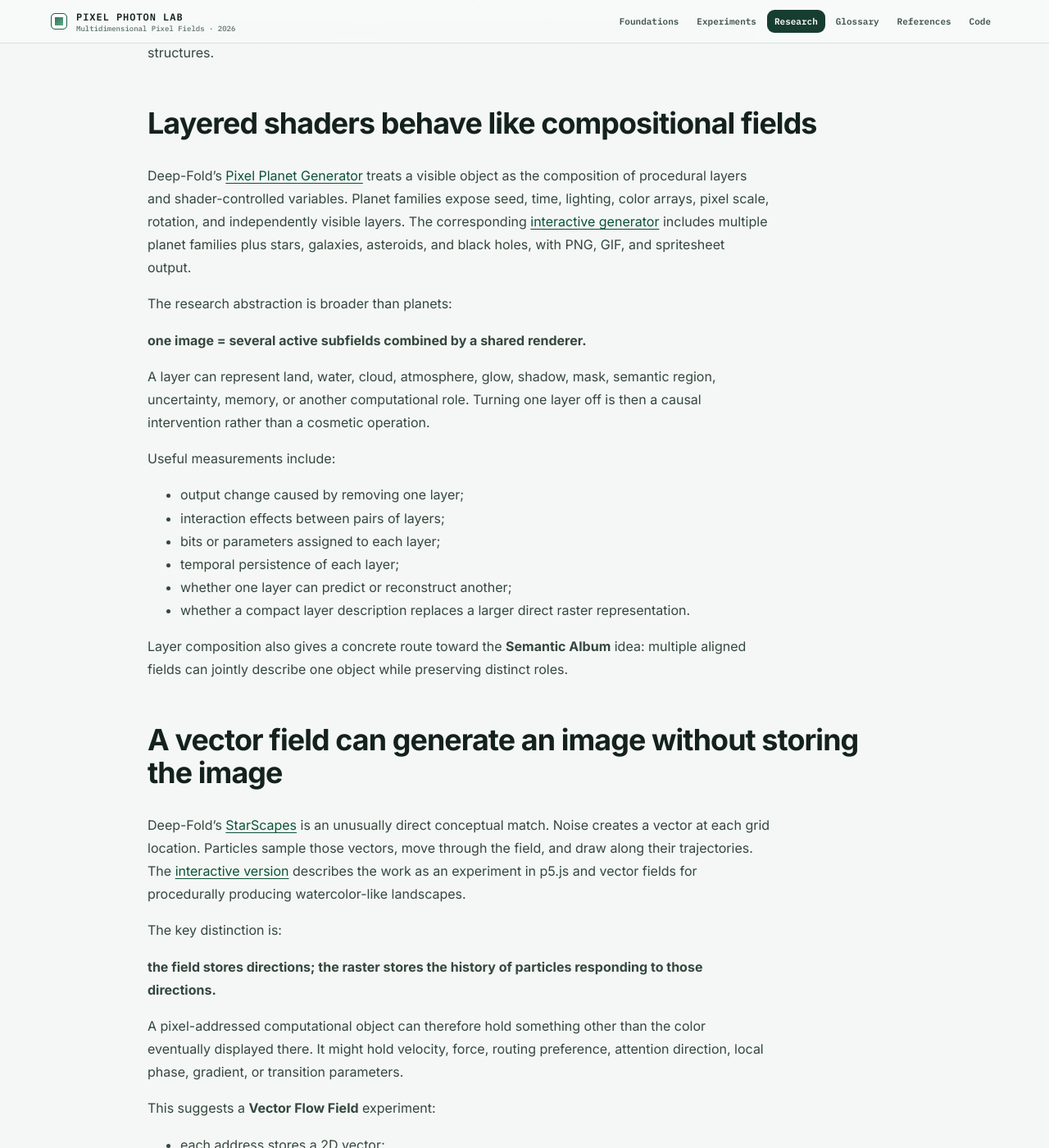
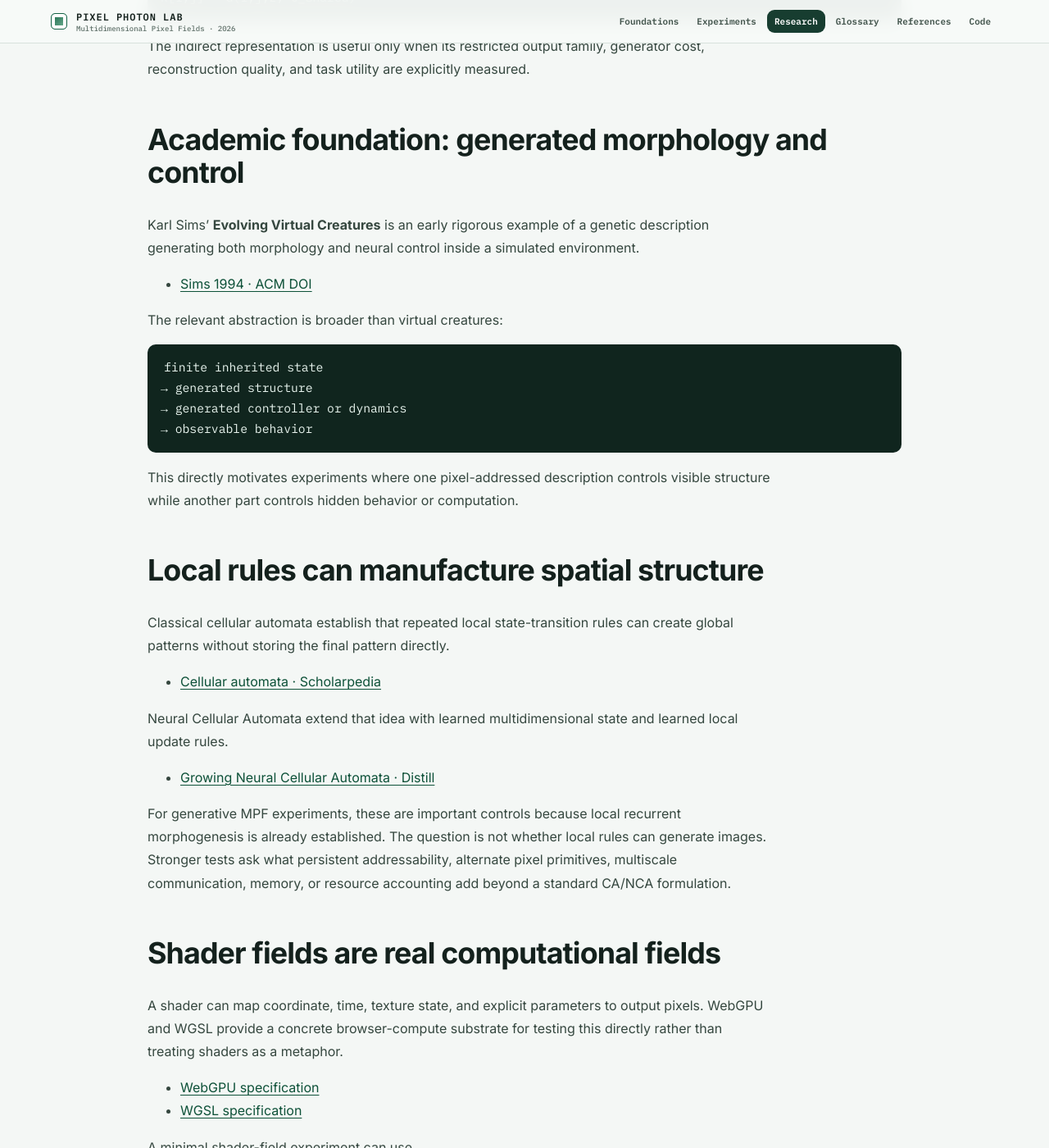
Before and after one commit to bitwikiorg/pixel-art-2026, a Jekyll site: the page built from research/12-generative-pixel-engineering.md, in a window 1280 px wide and 1400 px high, scrolled down 2003 px. Shown: the whole window at 82% size. Built offline with Jekyll 4.4.1, drawn with Linux system fonts in a browser that asks for light colours; some of the changed text lies outside the part shown.

Commit message:
Ground generative pixel engineering in academic and technical sources

````diff
--- a/research/12-generative-pixel-engineering.md
+++ b/research/12-generative-pixel-engineering.md
@@ -5,234 +5,274 @@ title: Generative Pixel Engineering
 
 # Generative pixel engineering
 
-A raster does not have to be stored pixel by pixel before it exists. A smaller program, seed, parameter set, field, or dynamical system can construct the visible pixels.
+A raster does not need to exist as independently stored RGB values before it can be displayed. A finite seed, parameter vector, program, local rule, vector field, shader, or learned generator can produce visible pixels from a smaller persistent description plus shared machinery.
 
-That changes the research question from only **“what does one pixel store?”** to also ask:
+Three objects must remain separate:
 
-- What process creates the pixel state?
-- Which variables control structure, color, motion, and layering?
-- Which state is persistent and which state is rendered output?
-- How much of the visible field is produced by a shared rule rather than instance-specific bits?
-- Can the generating state be inferred, edited, compressed, damaged, or learned?
+```text
+stored pixel
+address → directly stored finite state
 
-A useful progression is:
+generated pixel
+instance description + shared generator → pixel state
 
-<div class="parallel-schema">
-  <div class="schema-label">GENERATIVE PATH</div>
-  <div><strong>Description</strong>seed, parameters, palette, latent variables</div>
-  <div><strong>Field / rules</strong>symmetry, neighborhoods, vectors, shaders, layers</div>
-  <div><strong>Dynamics</strong>iteration, flow, time, interaction, compositing</div>
-  <div><strong>Pixels</strong>raster, animation, spritesheet, observable trace</div>
-</div>
+projected pixel
+richer hidden state → visible RGB or another observable channel
+```
 
-The visible image can therefore be an **output surface** of a richer computational process.
+The visible raster may therefore be the **result** of computation rather than the computational substrate itself.
 
-## Symmetry and local rules can manufacture structure
-
-Deep-Fold's [SpriteGenerator](https://github.com/Deep-Fold/SpriteGenerator) is a compact example. Its generator composes several distinct mechanisms:
-
-1. a seeded map generator creates a binary spatial structure;
-2. the map is mirrored across one axis, imposing bilateral symmetry;
-3. random walks add connected structure;
-4. a cellular-automaton pass changes cells according to local neighbor counts;
-5. procedural palettes and noise assign colors;
-6. flood-filled connected regions become drawable groups.
-
-The important idea is not the particular sprite style. **Structure is manufactured by constraints and local operators before color is rendered.**
-
-Bilateral symmetry is a prior. Neighbor-count rules are local morphology. Flood filling introduces region identity. Noise adds correlated variation. Palette selection maps continuous or procedural signals into a smaller visible vocabulary.
-
-That suggests controlled MPF experiments in which the same source budget is generated under different structural priors:
-
-- no symmetry versus bilateral symmetry;
-- independent random pixels versus local cellular updates;
-- fixed palette versus procedural palette;
-- independent coloring versus neighborhood-conditioned coloring;
-- one update step versus repeated morphology.
-
-Measurements can include connected components, symmetry error, edge density, entropy, motif reuse, perturbation sensitivity, and human- or model-rated recognizability. The latter is semantic evidence and must remain separate from exact information accounting.
-
-## Color can be an output of topology
-
-SpriteGenerator's color filling is especially relevant because color is not assigned independently at every coordinate. Local edge conditions, connected regions, spatial noise, and neighboring color differences influence the selected palette value.
-
-That creates a useful distinction:
-
-**stored color** — RGB or an index is directly present at the address;
-
-**generated color** — RGB or an index is produced from coordinate, neighborhood, region, noise, parameters, or time;
-
-**projected color** — visible RGB is only a view of a larger computational state.
-
-These cases may look identical on a screen while having very different computational and storage structures.
-
-## Layered shaders behave like compositional fields
-
-Deep-Fold's [Pixel Planet Generator](https://github.com/Deep-Fold/PixelPlanets) treats a visible object as the composition of procedural layers and shader-controlled variables. Planet families expose seed, time, lighting, color arrays, pixel scale, rotation, and independently visible layers. The corresponding [interactive generator](https://deep-fold.itch.io/pixel-planet-generator) includes multiple planet families plus stars, galaxies, asteroids, and black holes, with PNG, GIF, and spritesheet output.
-
-The research abstraction is broader than planets:
-
-**one image = several active subfields combined by a shared renderer.**
-
-A layer can represent land, water, cloud, atmosphere, glow, shadow, mask, semantic region, uncertainty, memory, or another computational role. Turning one layer off is then a causal intervention rather than a cosmetic operation.
-
-Useful measurements include:
-
-- output change caused by removing one layer;
-- interaction effects between pairs of layers;
-- bits or parameters assigned to each layer;
-- temporal persistence of each layer;
-- whether one layer can predict or reconstruct another;
-- whether a compact layer description replaces a larger direct raster representation.
-
-Layer composition also gives a concrete route toward the **Semantic Album** idea: multiple aligned fields can jointly describe one object while preserving distinct roles.
-
-## A vector field can generate an image without storing the image
-
-Deep-Fold's [StarScapes](https://github.com/Deep-Fold/Starscapes) is an unusually direct conceptual match. Noise creates a vector at each grid location. Particles sample those vectors, move through the field, and draw along their trajectories. The [interactive version](https://deep-fold.itch.io/starscapes) describes the work as an experiment in p5.js and vector fields for procedurally producing watercolor-like landscapes.
-
-The key distinction is:
-
-**the field stores directions; the raster stores the history of particles responding to those directions.**
-
-A pixel-addressed computational object can therefore hold something other than the color eventually displayed there. It might hold velocity, force, routing preference, attention direction, local phase, gradient, or transition parameters.
-
-This suggests a **Vector Flow Field** experiment:
-
-- each address stores a 2D vector;
-- agents begin from controlled source positions;
-- each update samples the local vector and moves the agent;
-- agents deposit color or state into a separate raster;
-- the generated trace is compared against the underlying control field.
-
-Questions become measurable: How many vector bits are needed to reproduce a trace? How much does one local vector intervention change downstream trajectories? Can the field be reconstructed from the trace? Does a multiscale field reproduce the same image with fewer stored values?
-
-## Particle systems separate computational state from observed pixels
-
-[Particle Soup](https://deep-fold.itch.io/particle-soup) consists of many particles interacting dynamically. The visible canvas is not the complete system state; it is a projection of particle positions and interactions at a moment in time.
-
-This is a useful model for MPF because an image can be treated as a **measurement surface** rather than the whole computation.
-
-A computational field might contain or index:
-
-- local particle density;
-- velocity distribution;
-- interaction potential;
-- occupancy;
-- agent identity;
-- collision history;
-- accumulated energy;
-- confidence or uncertainty about hidden agents.
-
-The visible pixel color can expose one projection while the underlying state remains richer and explicitly counted.
-
-## Pixel-space backgrounds expose topology and compositing
-
-Deep-Fold's [Pixel Space Background Generator](https://deep-fold.itch.io/space-background-generator) exposes colors, pixel size, and layers. Later additions include transparent layers and seamless tiling.
-
-Those controls correspond to research variables:
-
-- **pixel size** changes spatial resolution and effective scale;
-- **layers** introduce compositional state;
-- **transparency** introduces alpha and foreground/background dependence;
-- **tiling** changes boundary conditions from finite edges toward periodic topology;
-- **darkening and palette changes** alter rendering without necessarily changing structural geometry.
-
-A toroidal or periodically tiled field is not just a visual trick. Neighborhood relationships at the boundary are genuinely different from an ordinary bounded Cartesian grid.
-
-## The generator can be treated as a shared decoder
-
-Procedural generation creates an information-accounting trap if only the seed is counted.
-
-A 64-bit seed can produce a million-pixel image because the generator supplies a large amount of shared structure. The output is compactly described **only relative to that generator family**.
-
-The shared program therefore belongs in the resource ledger. Depending on the experiment, its cost can be:
-
-- counted in full for one object;
-- amortized across many generated objects;
-- treated as a fixed public decoder, analogous to a codec specification;
-- compared against another decoder with similar program or parameter cost.
-
-This makes procedural pixel art scientifically useful rather than merely decorative. It provides clear examples of **description length, restricted representable families, shared interpreters, causal parameters, and structured priors**.
-
-## Generative controls can become latent variables
-
-Procedural tools expose interpretable controls such as seed, palette, symmetry, layer visibility, light direction, scale, time, noise frequency, and flow strength.
-
-A learned generative model often has latent variables that are much harder to interpret.
-
-The procedural controls can therefore provide supervised ground truth for representation experiments:
-
-- render many fields from known controls;
-- train or test whether an encoder recovers those controls from pixels;
-- intervene on one control at a time;
-- measure which internal field regions change;
-- compare learned latent geometry with the known procedural parameter geometry.
-
-This creates a bridge from deterministic pixel engineering to learned representation without pretending that procedural rules are already neural reasoning.
-
-## Strong experimental extensions
-
-### Shader Field
-
-A small shared shader generates a color field from coordinate, time, seed, and a compact parameter vector. Direct-raster storage is compared with generator-description storage under a complete decoder-cost ledger.
-
-### Layer Intervention Field
-
-Several aligned procedural layers are composed into one output. Individual layers are muted, swapped, delayed, corrupted, or quantized. Output change and task change are measured separately.
-
-### Symmetry + Cellular Morphogenesis
-
-A seeded binary field is generated with controlled symmetry, then transformed by a fixed local cellular rule. Connectivity, robustness, motif structure, and description length are measured across rule families.
-
-### Vector Flow Field
-
-Each address stores a vector rather than a color. Particles or messages follow the field and leave an observable trace. Local vector interventions reveal causal downstream effects.
-
-### Palette Program
-
-A compact palette generator produces correlated colors from a few parameters. The study compares direct RGB palettes, indexed palettes, procedural palettes, and learned palettes with full side-information accounting.
-
-### Inverse Generator
-
-Given only the raster, an algorithm predicts the seed, layer state, palette, or continuous controls that generated it. Successful inversion tests whether the visible field preserves enough evidence about its hidden generating process.
-
-### Generative Damage and Regeneration
-
-Persistent generator state is retained while the raster is damaged. Re-rendering provides an exact procedural regeneration baseline. Learned regeneration methods can then be compared against a known deterministic source of truth.
-
-## Technical formalization
+## Core model
 
 A deterministic generator can be written as
 
 ```text
-Y = G(z, θ, t)
+R = G(z, p, t; θ_shared)
 ```
 
-where `z` is instance-specific state such as a seed or parameter vector, `θ` is shared generator structure, `t` is optional time, and `Y` is the rendered field.
+where:
 
-For a layered generator,
+- `z` is instance-specific seed or latent state;
+- `p` is an explicit parameter vector;
+- `t` is optional time;
+- `θ_shared` is the shared generator or interpreter;
+- `R` is the generated raster or sequence.
+
+A complete resource ledger is
 
 ```text
-Y = C(G₁(z₁, θ₁, t), G₂(z₂, θ₂, t), …, Gₖ(zₖ, θₖ, t))
+B_system
+= B_z
++ B_p
++ B_metadata
++ B_shared/amortized
++ B_persistent_output_if_required
 ```
 
-where `C` is a composition rule such as masking, alpha compositing, addition, maximum, learned fusion, or another explicitly defined operator.
+A short seed producing a large image is not, by itself, evidence of general compression. The generator restricts which outputs are representable and contributes shared information.
 
-A vector-flow generator separates control state from rendered state:
+## Academic foundation: indirect genotype-to-phenotype encoding
+
+Kenneth Stanley's **Compositional Pattern Producing Networks** formalize an indirect encoding in which a compact network receives coordinates and other geometric quantities and produces spatial patterns.
+
+- [Stanley 2007 · DOI](https://doi.org/10.1007/s10710-007-9028-8)
+
+The important mechanism for MPF is that visible state can be generated from **coordinate + compact description + shared rule** instead of being independently specified at every address.
+
+This gives a clean comparison:
 
 ```text
-V[i,j] = local vector
-p_(t+1) = p_t + sample(V, p_t)
-Y_(t+1) = deposit(Y_t, p_(t+1))
+direct raster
+R[i,j] stored independently
+
+versus
+
+indirect field
+R[i,j] = G(i,j,z; θ_shared)
 ```
 
-The vector field `V` is causal state; the raster `Y` is accumulated output.
+The indirect representation is useful only when its restricted output family, generator cost, reconstruction quality, and task utility are explicitly measured.
 
-A complete description-length comparison must distinguish instance state from shared decoder state:
+## Academic foundation: generated morphology and control
+
+Karl Sims' **Evolving Virtual Creatures** is an early rigorous example of a genetic description generating both morphology and neural control inside a simulated environment.
+
+- [Sims 1994 · ACM DOI](https://doi.org/10.1145/192161.192167)
+
+The relevant abstraction is broader than virtual creatures:
 
 ```text
-B_total = B_instance + B_shared/amortized + B_metadata + B_output_if_stored
+finite inherited state
+→ generated structure
+→ generated controller or dynamics
+→ observable behavior
 ```
 
-A short seed does not by itself establish compression. Compression is established only against a declared comparison representation, representable family, decoder assumption, and complete bit ledger.
+This directly motivates experiments where one pixel-addressed description controls visible structure while another part controls hidden behavior or computation.
+
+## Local rules can manufacture spatial structure
+
+Classical cellular automata establish that repeated local state-transition rules can create global patterns without storing the final pattern directly.
+
+- [Cellular automata · Scholarpedia](https://www.scholarpedia.org/article/Cellular_automata)
+
+Neural Cellular Automata extend that idea with learned multidimensional state and learned local update rules.
+
+- [Growing Neural Cellular Automata · Distill](https://distill.pub/2020/growing-ca/)
+
+For generative MPF experiments, these are important controls because local recurrent morphogenesis is already established. The question is not whether local rules can generate images. Stronger tests ask what persistent addressability, alternate pixel primitives, multiscale communication, memory, or resource accounting add beyond a standard CA/NCA formulation.
+
+## Shader fields are real computational fields
+
+A shader can map coordinate, time, texture state, and explicit parameters to output pixels. WebGPU and WGSL provide a concrete browser-compute substrate for testing this directly rather than treating shaders as a metaphor.
+
+- [WebGPU specification](https://www.w3.org/TR/webgpu/)
+- [WGSL specification](https://www.w3.org/TR/WGSL/)
+
+A minimal shader-field experiment can use
+
+```text
+R[i,j,t] = shader(i, j, t, z, p)
+```
+
+and compare:
+
+- direct RGB storage;
+- compact instance parameters;
+- shared shader size;
+- exact or approximate reconstruction;
+- runtime;
+- sensitivity to one-parameter interventions.
+
+The shared shader must be counted or explicitly amortized.
+
+## Vector fields separate causal state from rendered history
+
+A pixel address can store a vector instead of a color:
+
+```text
+V[i,j] = [vx, vy]
+```
+
+Particles or messages can then sample the field and move:
+
+```text
+p_(t+1) = p_t + sample(V, p_t)
+R_(t+1) = deposit(R_t, p_(t+1))
+```
+
+`V` is causal control state. `R` is an accumulated observable trace. The two objects may have different storage budgets, resolutions, and information content.
+
+This allows direct causal measurements:
+
+- perturb one vector and measure downstream trajectory change;
+- remove a region and measure path failure;
+- infer the vector field from visible traces;
+- compare dense vector storage with multiscale or generated vector fields.
+
+## Layers are independently intervenable subfields
+
+A generated image can be modeled as several aligned fields:
+
+```text
+R = C(F1, F2, …, Fk)
+```
+
+where `C` is an explicit composition rule such as masking, alpha compositing, addition, maximum, or learned fusion.
+
+A layer is experimentally meaningful when it has independent state and can be intervened on. Useful tests include:
+
+- mute one layer;
+- swap layers between instances;
+- delay one layer in time;
+- corrupt one layer;
+- quantize one layer;
+- predict one layer from the others.
+
+The resulting output change is a causal measurement of that layer's role.
+
+## Procedural controls provide known latent ground truth
+
+A procedural generator can expose known variables such as:
+
+- seed;
+- symmetry;
+- morphology family;
+- palette;
+- light direction;
+- layer state;
+- scale;
+- time;
+- vector-field strength;
+- noise frequency.
+
+Those variables can become ground truth for learned representation experiments:
+
+```text
+known generator controls
+→ rendered raster
+→ learned encoder
+→ predicted controls
+```
+
+This bridges deterministic pixel engineering and learned representation without pretending the deterministic generator itself is a learned reasoning system.
+
+## Experimental program
+
+### G1 · Symmetry + cellular morphogenesis
+
+Generate a binary structure under controlled priors:
+
+```text
+independent random cells
+vs bilateral symmetry
+vs symmetry + local cellular updates
+```
+
+Measure connected components, symmetry error, edge density, motif statistics, damage sensitivity, and complete description length.
+
+### G2 · Shader field
+
+Use a fixed WGSL shader family:
+
+```text
+coordinate + seed + time + finite controls → raster
+```
+
+Compare direct RGB storage against generator-description cost while counting or amortizing the shared shader.
+
+### G3 · Vector flow field
+
+Store a 2D vector at each address. Particles or messages follow the field and deposit visible traces. Measure path predictability, reconstruction, intervention sensitivity, and storage cost.
+
+### G4 · Layer intervention field
+
+Compose independently controlled subfields. Mute, swap, corrupt, quantize, or delay them and measure output change and task change separately.
+
+### G5 · Generative parameter causality
+
+Sweep one explicit parameter at a time and measure morphology, entropy, edge statistics, color statistics, and downstream task effects. Stable causal effects make the parameters interpretable rather than decorative controls.
+
+### G6 · Inverse generator
+
+Given only the raster, infer seed class, morphology family, palette, layer state, or continuous controls. This tests recoverability of the hidden generative description.
+
+### G7 · Palette program
+
+Compare direct RGB, indexed fixed palette, instance palette, procedurally generated palette, and learned palette under the same output data and complete side-information accounting.
+
+### G8 · Pixel microprogram
+
+Let an outer address carry a small finite program identifier plus parameters executed by a shared runtime. This tests the stronger idea that a pixel can designate local computation rather than merely store a value.
+
+### G9 · Damage and regeneration
+
+Preserve the generative description, damage only the raster, then regenerate. The deterministic generator provides an exact recovery baseline before learned regeneration is introduced.
+
+## What would count as evidence
+
+A visually interesting raster is not enough. Useful evidence includes:
+
+- exact description length;
+- reconstruction error;
+- rate–distortion or rate–utility;
+- causal effect of parameter interventions;
+- stability across seeds;
+- recovery after damage;
+- inverse recovery of known latent variables;
+- comparison with direct storage and simpler generators;
+- matched decoder or parameter accounting.
+
+The research object is the relationship between **finite description, shared computational process, generated field, and measured consequence**.
+
+## Creative mechanism inspirations · non-evidence
+
+The following projects motivated interface and mechanism ideas. They are **not academic references, scientific baselines, or evidence for MPF**. Their role is equivalent to a design sketch: they show interesting ways of engineering pixels that can later be converted into controlled experiments.
+
+- [Deep-Fold SpriteGenerator](https://github.com/Deep-Fold/SpriteGenerator) and [interactive generator](https://deep-fold.itch.io/pixel-sprite-generator) — visual inspiration for symmetry, local morphology, connected regions, and procedural palettes.
+- [Deep-Fold Pixel Planets](https://github.com/Deep-Fold/PixelPlanets) and [interactive generator](https://deep-fold.itch.io/pixel-planet-generator) — inspiration for shader parameters, lighting controls, and independently visible layers.
+- [Deep-Fold StarScapes](https://github.com/Deep-Fold/Starscapes) and [interactive version](https://deep-fold.itch.io/starscapes) — inspiration for vector fields whose trajectories create a separate visible raster.
+- [Pixel Space Background Generator](https://deep-fold.itch.io/space-background-generator) — inspiration for tiling, pixel scale, transparency, and compositional layers.
+- [Particle Soup](https://deep-fold.itch.io/particle-soup) — inspiration for visible pixels as projections of hidden agent dynamics.
+
+These examples may suggest experiment designs, but the supporting research bibliography is restricted to academic work, standards, specifications, and technical documentation.
````
